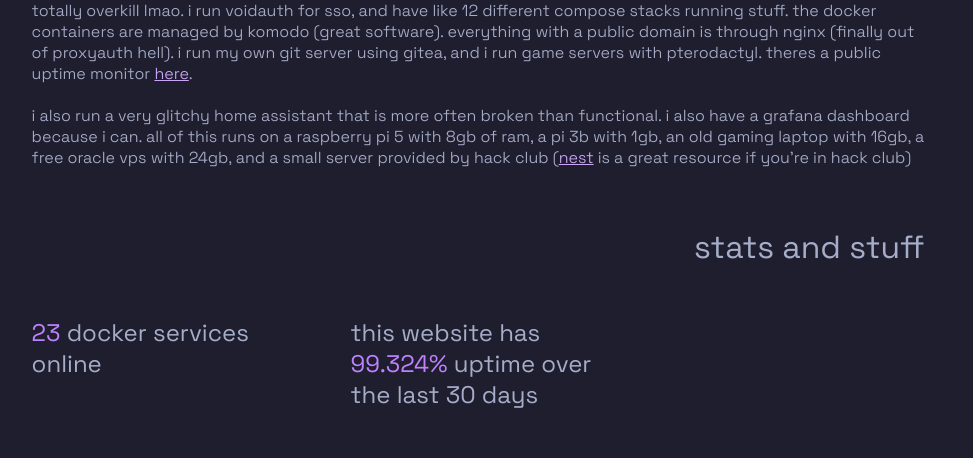
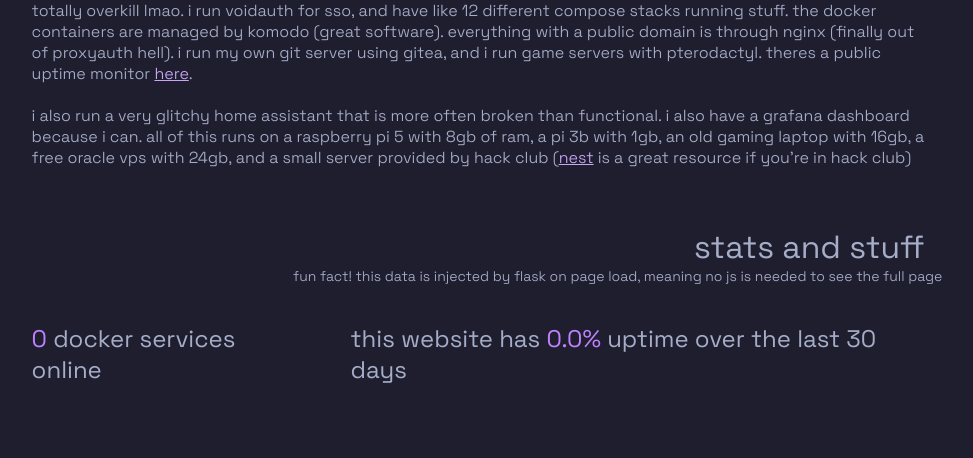
Before and after one commit to MrSeven3/personal-website, a Flask app: page / in a window 1280 px wide. Shown: the part 607-1065 px from the top of the page, without its empty margins (162-1135 px from the left). After the commit the page ends 990 px from the top, so only its background shows below. Run offline with Flask 3, Linux system fonts and the light colour scheme; data that the repository does not hold is empty.

Commit message:
the stats are on the website!

```diff
--- a/app.py
+++ b/app.py
@@ -1,7 +1,11 @@
 from flask import Flask, render_template
+import mysql_utils
 
 app = Flask(__name__)
 
 @app.route("/")
 def da_main_page():
-    return render_template("index.html")
+    website_uptime = mysql_utils.get_website_uptime()
+    docker_services_online = mysql_utils.get_docker_services()
+
+    return render_template("index.html", docker_services=docker_services_online, uptime=website_uptime)
--- a/static/main_page.css
+++ b/static/main_page.css
@@ -55,10 +55,19 @@
     margin-top: 2px;
 }
 
-#stats-header {
+.right-align {
     text-align: right;
     margin-right: 12vw;
     padding-right: 1em;
+}
+
+#stats-header {
+    margin-bottom: 0;
+}
+
+.comment {
+    margin-top: 0;
+    font-size: 14px;
 }
 
 .stats-section {
@@ -72,6 +81,10 @@
     padding-left: 2em;
     padding-right: 2em;
     padding-bottom: 1em;
+}
+
+.stats-panel-wide {
+    grid-column: 2/4;
 }
 
 .text-highlight {
--- a/templates/index.html
+++ b/templates/index.html
@@ -51,14 +51,15 @@
             </div>
         </div>
 
-        <h2 class="space-grotesk-header" id="stats-header">stats and stuff</h2>
+        <h2 class="space-grotesk-header right-align" id="stats-header">stats and stuff</h2>
+        <p class="space-grotesk-normal right-align comment">fun fact! this data is injected by flask on page load, meaning no js is needed to see the full page</p>
 
         <div class="stats-section">
             <div class="stats-panel">
-                <h3 class="space-grotesk-header"><span class="text-highlight">23</span> docker services online</h3>
+                <h3 class="space-grotesk-header"><span class="text-highlight">{{ docker_services }}</span> docker services online</h3>
             </div>
-            <div class="stats-panel">
-                <h3 class="space-grotesk-header">this website has <span class="text-highlight">99.324%</span> uptime over the last 30 days</h3>
+            <div class="stats-panel stats-panel-wide">
+                <h3 class="space-grotesk-header">this website has <span class="text-highlight">{{ uptime }}%</span> uptime over the last 30 days</h3>
             </div>
         </div>
     </body>
```
